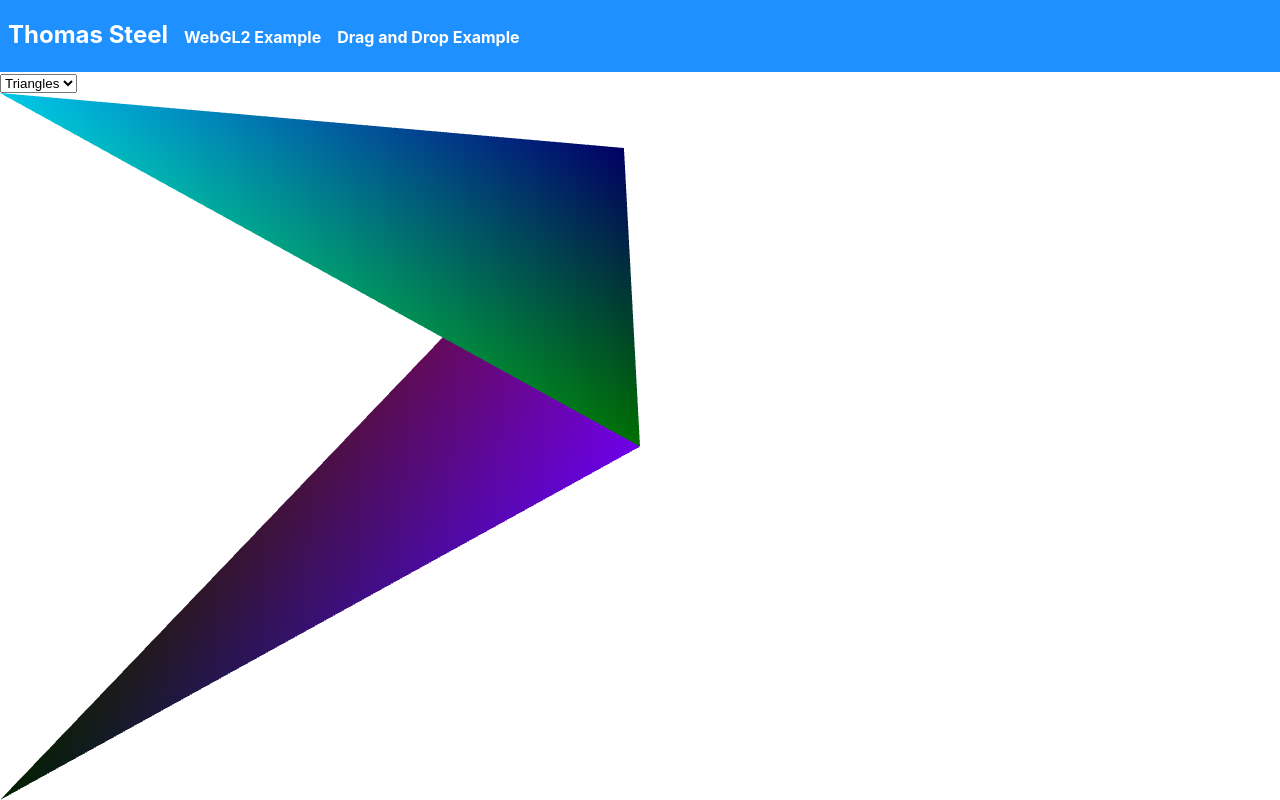
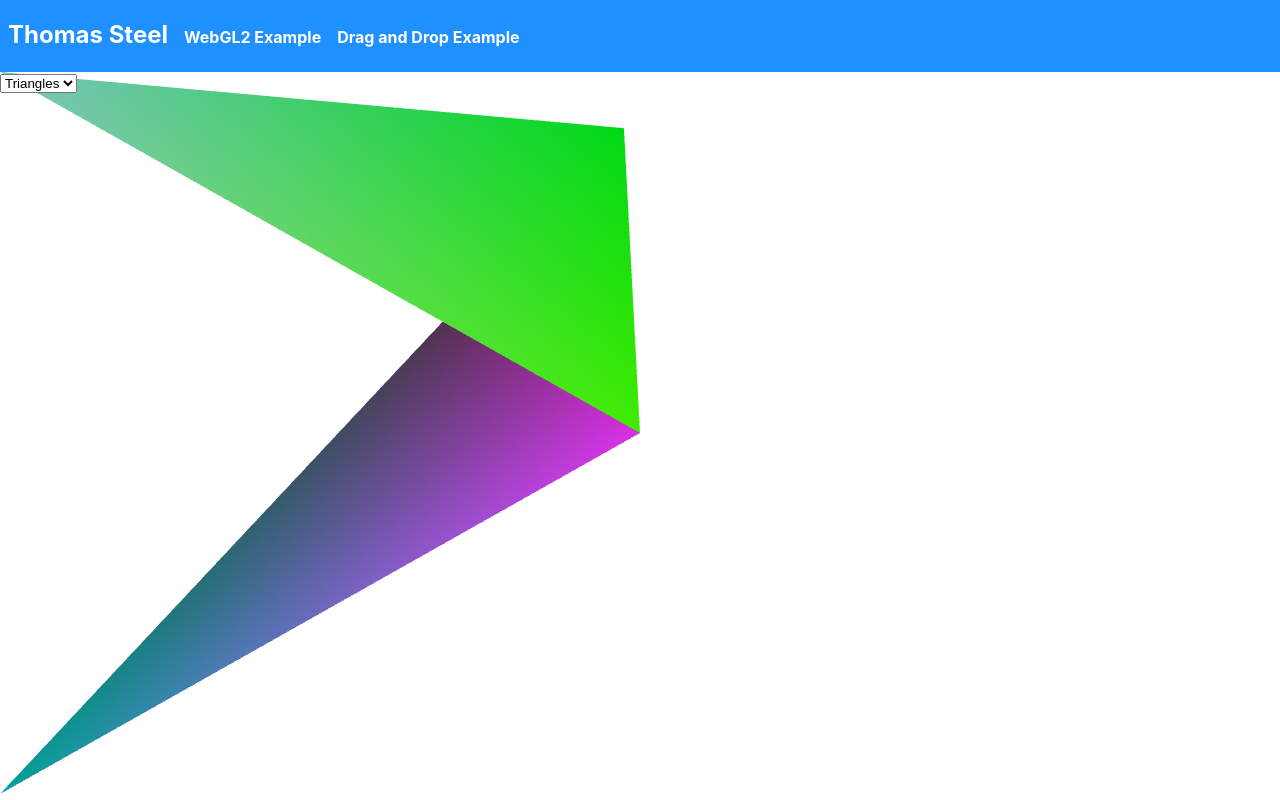
Before and after one commit to MoonPresident/steelworks, a React (Create React App) app: page / in a window 1280 px wide. Built offline with nearby package versions, Linux system fonts and the light colour scheme.

Commit message:
Developing geometric object classes.

```diff
--- /dev/null
+++ b/src/components/WebGL/Cube.tsx
@@ -0,0 +1,27 @@
+import GeometricObject from "./GeometricObject";
+
+export default class Cube extends GeometricObject {
+    generateColors(): void {
+        this.colors = new Uint8Array([
+            1, 1, 1, 1,
+            1, 1, -1, 1,
+            1, -1, 1, 1,
+            -1, 1, 1, 1,
+            1, -1, -1, 1,
+            -1, 1, -1, 1,
+            -1, -1, 1, 1,
+            -1, -1, -1, 1,
+        ]);
+    }
+
+    generateVertices(): void {
+        this.vertices = new Float32Array([
+            this.randCoord(), 0, this.randCoord(), 1,
+            this.randCoord(), 0, this.randCoord(), 1,
+            this.randCoord(), 0, this.randCoord(), 1,
+            this.randCoord(), 0, this.randCoord(), 1,
+            this.randCoord(), 0, this.randCoord(), 1,
+            this.randCoord(), 0, this.randCoord(), 1,
+        ])
+    }
+}
--- a/src/components/WebGL/GeometricObject.tsx
+++ b/src/components/WebGL/GeometricObject.tsx
@@ -1,20 +1,14 @@
 
 
-// const randCoord = () => {
-//     return 2 * Math.random() - 1;
-// };
 
-// const randCol = () => {
-//     return Math.floor(255 * Math.random());
-// };
 
 abstract class GeometricObject {
-    private vertices: Float32Array;
-    private colors: Uint8Array;
+    protected vertices: Float32Array;
+    protected colors: Uint8Array;
 
-    private translate: Float32Array;
-    private rotate: Float32Array;
-    private scale: Float32Array;
+    protected translate: Float32Array;
+    protected rotate: Float32Array;
+    protected scale: Float32Array;
 
     constructor() {
         this.vertices = new Float32Array();
@@ -40,6 +34,14 @@ abstract class GeometricObject {
     getColors(): Uint8Array {
         return this.colors;
     }
+
+    randCoord (): number {
+        return 2 * Math.random() - 1;
+    };
+
+    randCol (): number {
+        return Math.floor(255 * Math.random());
+    };
 
     private arrayCopy(arrFrom: Float32Array, arrTo: Float32Array): void;
 
--- /dev/null
+++ b/src/components/WebGL/Triangle.tsx
@@ -0,0 +1,25 @@
+import GeometricObject from "./GeometricObject";
+
+export default class Triangle extends GeometricObject {
+    generateColors(): void {
+        this.colors = new Uint8Array([
+            this.randCol(), this.randCol(), this.randCol(), 1,
+            this.randCol(), this.randCol(), this.randCol(), 1,
+            this.randCol(), this.randCol(), this.randCol(), 1,
+            this.randCol(), this.randCol(), this.randCol(), 1,
+            this.randCol(), this.randCol(), this.randCol(), 1,
+            this.randCol(), this.randCol(), this.randCol(), 1
+        ]);
+    }
+
+    generateVertices(): void {
+        this.vertices = new Float32Array([
+            this.randCoord(), this.randCoord(), 0, 1,
+            this.randCoord(), this.randCoord(), 0, 1,
+            this.randCoord(), this.randCoord(), 0, 1,
+            this.randCoord(), this.randCoord(), 0, 1,
+            this.randCoord(), this.randCoord(), 0, 1,
+            this.randCoord(), this.randCoord(), 0, 1,
+        ])
+    }
+}
--- a/src/components/WebGL/index.tsx
+++ b/src/components/WebGL/index.tsx
@@ -9,8 +9,8 @@ import Utils from "./utils";
 //https://webgl2fundamentals.org/
 
 interface WebGLProps {
-    positions: Array<number>,
-    colors: Array<number>,
+    positions: Float32Array,
+    colors: Uint8Array,
     clickGl: Function,
     triangleCount: number,
 }
--- a/src/pages/App/index.tsx
+++ b/src/pages/App/index.tsx
@@ -90,9 +90,9 @@ class App extends React.Component<{}, AppState> {
                     </Topbar>
 
                     {/* Render program */}
-                    {/* <div style={{"flex": "auto", "flexGrow": 2,"height":"100%"}}> */}
+                    <div style={{"flex": "auto", "height":"calc(100vh - 78px)"}}>
                     { this.programs[this.state.targetIndex].component }
-                    {/* </div> */}
+                    </div>
                 </AppWrapper>
             </ThemeProvider>
         )
--- a/src/pages/WebGLExample/index.tsx
+++ b/src/pages/WebGLExample/index.tsx
@@ -1,5 +1,9 @@
 import React, { useState, useEffect, useRef, useCallback } from 'react';
 import WebGL from '../../components/WebGL';
+import Cube from '../../components/WebGL/Cube';
+import GeometricObject from '../../components/WebGL/GeometricObject';
+
+import Triangle from "../../components/WebGL/Triangle"
 
 
 //https://developer.mozilla.org/en-US/docs/Web/API/WebGLRenderingContext
@@ -12,6 +16,7 @@ import WebGL from '../../components/WebGL';
 
 const WebGLExample: React.FC = (props: any) => {
 
+    const geometric = useRef<GeometricObject>(new Triangle());
     const target = useRef<{x: number, y: number}>({x: 0, y: 0});
     const current = useRef<{x: number, y: number}>({x: 0.5, y: 0.8});
     const timestamp = useRef<number>(0);
@@ -26,46 +31,33 @@ const WebGLExample: React.FC = (props: any) => {
     };
 
     // const positions = useRef<Array<number>>([
-    const [ positions, setPositions ] = useState([
+    const [ positions, setPositions ] = useState<Float32Array>(new Float32Array([
         randCoord(), randCoord(), 0, 1,
         randCoord(), randCoord(), 0, 1,
         randCoord(), randCoord(), 0, 1,
         randCoord(), randCoord(), 0, 1,
         randCoord(), randCoord(), 0, 1,
         randCoord(), randCoord(), 0, 1,
-    ]);
+    ]));
 
-    const [ colors, setColors ] = useState([
+    const [ colors, setColors ] = useState<Uint8Array>(new Uint8Array([
         randCol(), randCol(), randCol(), 1,
         randCol(), randCol(), randCol(), 1,
         randCol(), randCol(), randCol(), 1,
         randCol(), randCol(), randCol(), 1,
         randCol(), randCol(), randCol(), 1,
         randCol(), randCol(), randCol(), 1
-    ]);
+    ]));
 
     const clickGl = useCallback(() => {
         let x = randCoord();
         let y = randCoord();
         target.current = {x, y};
 
-        // positions.current = [
-        //     0, 0, 0, 1,
-        //     -1, -1, 0, 1,
-        //     x, y, 0, 1,
-        //     0, 0, 0, 1,
-        //     -1, 1, 0, 1,
-        //     x, y, 0, 1,
-        // ];
-
-        setColors([
-            randCol(), 0, randCol(), 1,
-            randCol(), 0, randCol(), 1,
-            randCol(), 0, randCol(), 1,
-            0, 200, randCol(), 1,
-            0, 100, randCol(), 1,
-            0, 1, randCol(), 1,
-        ]);
+        geometric.current.generateVertices();
+        setPositions(geometric.current.getVertices())
+        geometric.current.generateColors();
+        setColors(geometric.current.getColors())
     }, []);
 
 
@@ -97,14 +89,7 @@ const WebGLExample: React.FC = (props: any) => {
 
             current.current = {x, y}
 
-            setPositions(prevPos => [
-                0, 0, 0, 1,
-                -1, -1, 0, 1,
-                x, y, 0, 1,
-                0, 0, 0, 1,
-                -1, 1, 0, 1,
-                x, y, 0, 1,
-            ]);
+            setPositions(prevPos => geometric.current.getVertices());
             animationRef.current = requestAnimationFrame(drawFrame);
         }
 
@@ -116,22 +101,21 @@ const WebGLExample: React.FC = (props: any) => {
     useEffect(() => {
         const x = current.current.x;
         const y = current.current.y;
-        setPositions([
+        setPositions(new Float32Array([
             0, 0, 0, 1,
             -1, -1, 0, 1,
             x, y, 0, 1,
             0, 0, 0, 1,
             -1, 1, 0, 1,
             x, y, 0, 1,
-        ]);
+        ]));
     }, [current.current.x, current.current.y])
 
     return (
-        //https://www.newline.co/@andreeamaco/react-dropdown-tutorial-for-beginners-create-a-dropdown-menu-from-scratch--9831d197
-        <>
-            <form><select>
-                <option>Triangles</option>
-                <option>Cube</option>
+        <div style={{position: "relative", height: "inherit"}}>
+            <form style={{"zIndex": 1000, position: "absolute", top: 0, left: 0}}><select>
+                <option onClick={() => {geometric.current = new Triangle()}}>Triangles</option>
+                <option onClick={() => {geometric.current = new Cube()}}>Cube</option>
             </select></form>
             <WebGL
                 positions={positions}
@@ -139,7 +123,7 @@ const WebGLExample: React.FC = (props: any) => {
                 clickGl={clickGl}
                 triangleCount={6}
             />
-        </>
+        </div>
     )
 
 }
```
